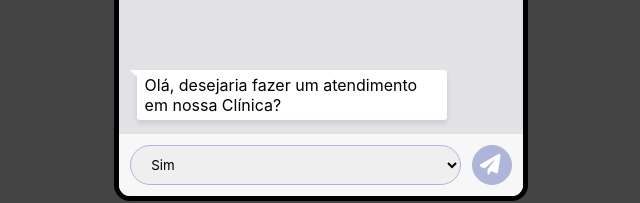
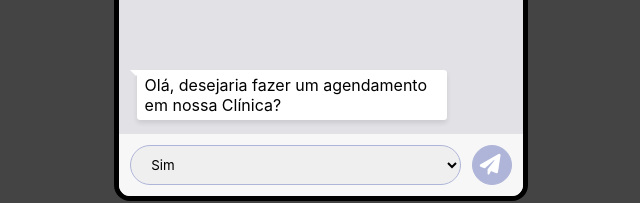
Before and after one commit to RicardoMarcal/clinivag, a Next.js app: page /chat in a window 1280 px wide. Shown: the part 567-770 px from the top of the page, without its empty margins (319-959 px from the left). Built offline with nearby package versions, Linux system fonts and the light colour scheme.

Commit message:
header component + gerenciar page + improvements + bug fixes + agendamento

```diff
--- a/pages/chat.tsx
+++ b/pages/chat.tsx
@@ -10,7 +10,7 @@ import { AgendamentosContext } from './_app'
 
 export default function Home() {
     const [current, setCurrent] = useState<number>(0)
-    const [messages, setMessages] = useState<messageType[]>([{ text: "Olá, desejaria fazer um atendimento em nossa Clínica?", sender: 'bot' }])
+    const [messages, setMessages] = useState<messageType[]>([{ text: "Olá, desejaria fazer um agendamento em nossa Clínica?", sender: 'bot' }])
     const [userData, setUserData] = useState<userDataType>({} as userDataType)
     const { agendamentos, setAgendamentos } = useContext(AgendamentosContext)
 
@@ -34,7 +34,7 @@ export default function Home() {
 
                 setTimeout(() => {
                     setMessages(val => [...val, {
-                        text: "Desejaria fazer outro atendimento em nossa Clínica?",
+                        text: "Desejaria fazer outro agendamento em nossa Clínica?",
                         sender: 'bot'
                     }])
                     button.disabled = false;
```
